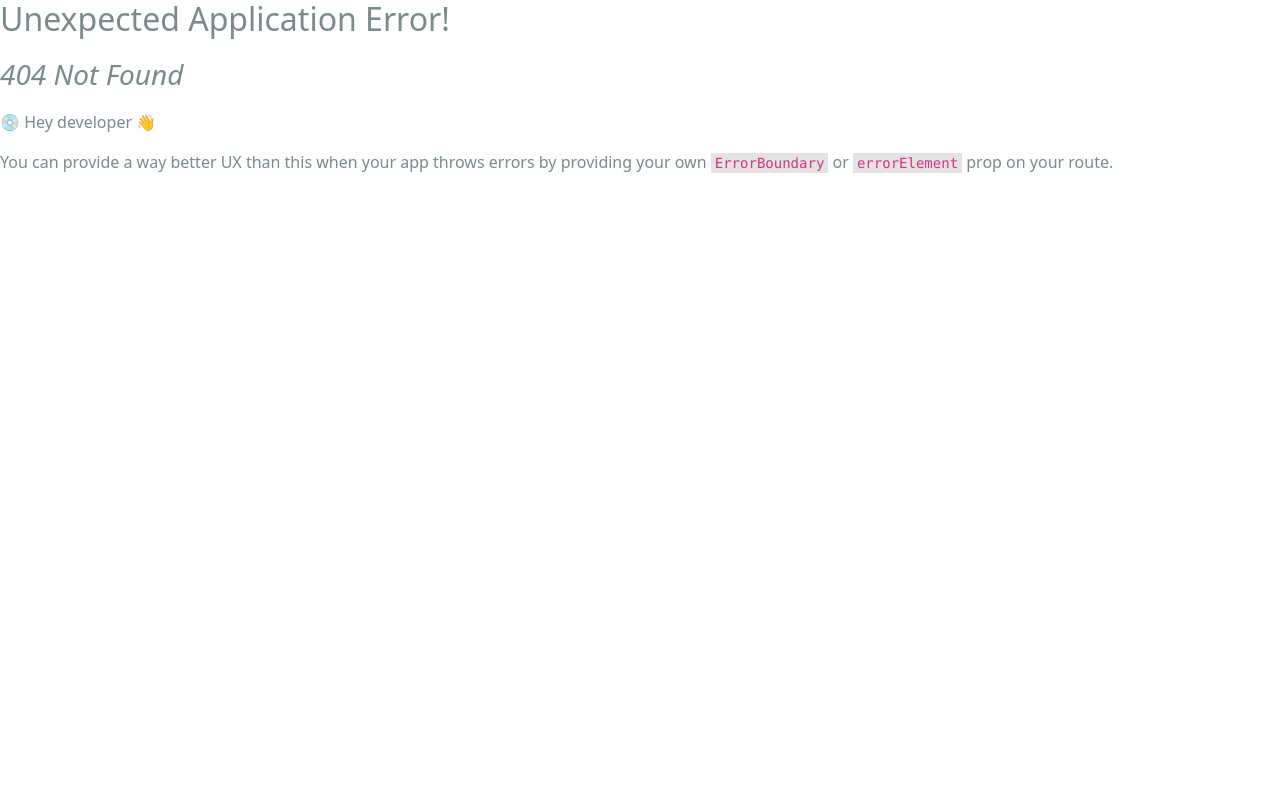
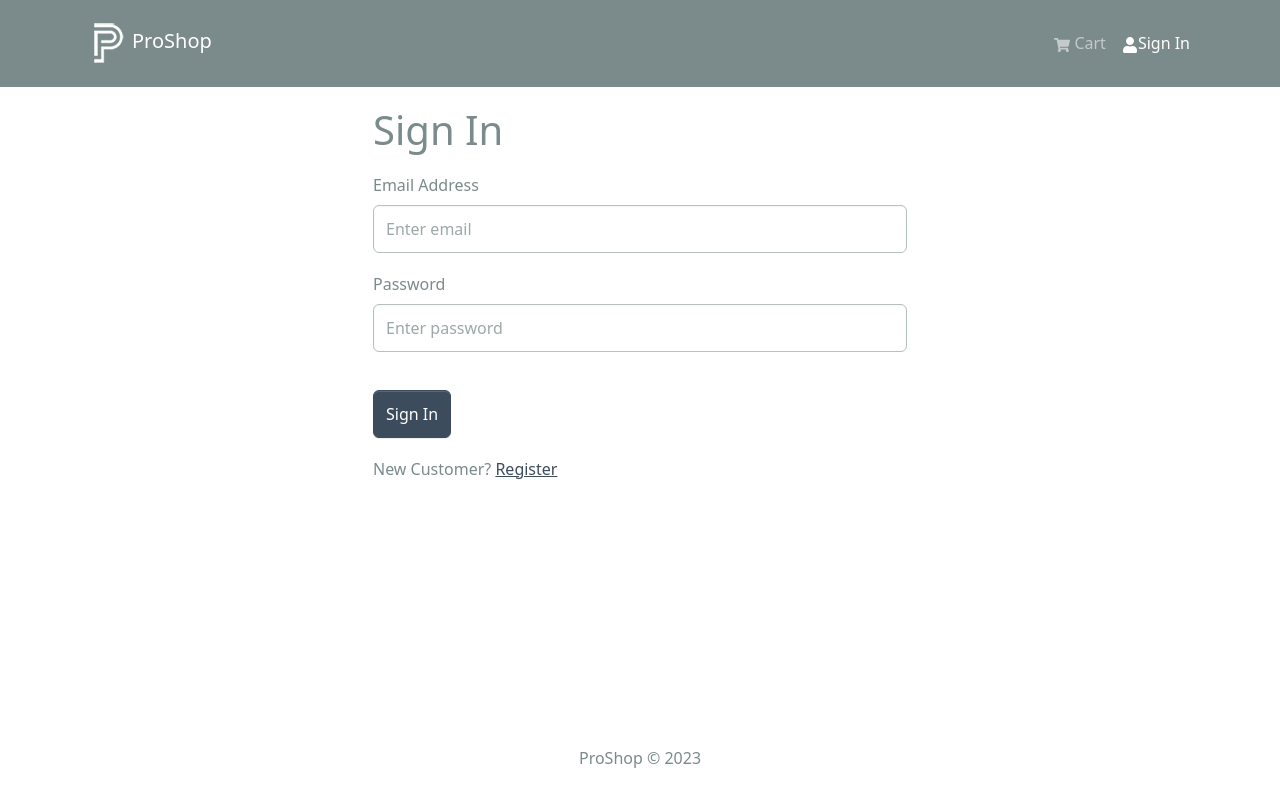
Before and after one commit to Swapnaja9860/ProShop, a React (Create React App) app in the folder frontend/: page /login in a window 1280 px wide. Before the commit this address had no page. Shown: the top 802 px of the page. Built offline with nearby package versions, Linux system fonts and the light colour scheme.

Commit message:
add authentication and login screen

```diff
--- a/frontend/package.json
+++ b/frontend/package.json
@@ -16,6 +16,7 @@
     "react-router-bootstrap": "^0.26.2",
     "react-router-dom": "^6.15.0",
     "react-scripts": "5.0.1",
+    "react-toastify": "^9.1.3",
     "web-vitals": "^2.1.4"
   },
   "scripts": {
--- a/frontend/src/App.js
+++ b/frontend/src/App.js
@@ -1,6 +1,8 @@
 import React from 'react'
 import Header from './components/Header'
 import Footer from './components/Footer'
+import {ToastContainer} from 'react-toastify'
+import 'react-toastify/dist/ReactToastify.css';
 import {Container} from "react-bootstrap"
 import { Outlet } from 'react-router-dom'
 
@@ -13,6 +15,7 @@ const App = () => {
       <Container>
         <Outlet />
       </Container>
+      <ToastContainer/>
     </main>
     <Footer/>
     </>
--- /dev/null
+++ b/frontend/src/components/FormContainer.jsx
@@ -0,0 +1,16 @@
+import React from 'react'
+import {Container, Row, Col} from 'react-bootstrap'
+
+const FormContainer = ({children}) => {
+  return (
+    <Container>
+        <Row className="justify-content-md-center">
+            <Col xs={12} md={6}>
+                {children}
+            </Col>
+        </Row>
+    </Container>
+  )
+}
+
+export default FormContainer
--- a/frontend/src/constants.js
+++ b/frontend/src/constants.js
@@ -1,6 +1,6 @@
-// export const BASE_URL = process.env.NODE_ENV === "development" ? 'http://localhost:5000' : '';
+export const BASE_URL = process.env.NODE_ENV === "development" ? 'http://localhost:5000' : '';
 
-export const BASE_URL = '';
+//export const BASE_URL = '';
 export const PRODUCTS_URL = '/api/products';
 export const USERS_URL = '/api/users';
 export const PAYPAL_URL = '/api/paypal/config';
--- a/frontend/src/index.js
+++ b/frontend/src/index.js
@@ -16,6 +16,7 @@ import reportWebVitals from './reportWebVitals';
 import HomeScreen from './screens/HomeScreen';
 import ProductScreen from './screens/ProductScreen';
 import CartScreen from './screens/CartScreen';
+import LoginScreen from './screens/LoginScreen';
 
 const router = createBrowserRouter(
   createRoutesFromElements(
@@ -23,6 +24,7 @@ const router = createBrowserRouter(
       <Route index={true} path='/' element={<HomeScreen/>}/>
       <Route path='/product/:id' element={<ProductScreen/>}/>
       <Route path='/cart' element={<CartScreen/>}/>
+      <Route path="/login" element={<LoginScreen/>}/>
     </Route>
   )
 )
--- /dev/null
+++ b/frontend/src/screens/LoginScreen.jsx
@@ -0,0 +1,88 @@
+import React from 'react'
+import FormContainer from '../components/FormContainer'
+import { useState, useEffect } from 'react'
+import {Link, useLocation, useNavigate} from 'react-router-dom'
+import { useDispatch, useSelector } from 'react-redux'
+import {Form, Row, Col, Button} from 'react-bootstrap'
+import Loader from '../components/Loader'
+import { useLoginMutation } from '../slices/userApiSlice'
+import { setCredentials } from '../slices/authSlice'
+import {toast} from 'react-toastify'
+
+const LoginScreen = () => {
+
+  const [email, setEmail] = useState('')
+  const [password, setPassword] = useState('')
+
+  const dispatch = useDispatch();
+  const navigate = useNavigate();
+
+  const[login, {isLoading}] = useLoginMutation();
+
+  const {userInfo} = useSelector((state) => state.auth);
+  const {search} = useLocation();
+  const sp = new URLSearchParams(search);
+  const redirect = sp.get('redirect') || '/';
+
+  useEffect(()=>{
+    if(userInfo){
+        navigate(redirect);
+    }
+  }, [userInfo, redirect, navigate])
+
+  const submitHandler = async (e) =>{
+    e.preventDefault();
+    try{
+       const res = await login({email, password}).unwrap();
+       dispatch(setCredentials({...res, }))
+       navigate(redirect)
+    } catch(error){
+        toast.error(error?.data?.message || error.error)
+    }
+  }
+
+  return (
+    <FormContainer>
+        <h1>Sign In</h1>
+
+        <Form onSubmit={submitHandler}>
+            <Form.Group controlId='email' className='my-3'>
+                <Form.Label>Email Address</Form.Label>
+                <Form.Control
+                    type="email"
+                    placeholder='Enter email'
+                    value={email}
+                    onChange={(e) => setEmail(e.target.value)}
+                >
+                </Form.Control>
+            </Form.Group>
+
+             <Form.Group controlId='password' className='my-3'>
+                <Form.Label>Password</Form.Label>
+                <Form.Control
+                    type="password"
+                    placeholder='Enter password'
+                    value={password}
+                    onChange={(e) => setPassword(e.target.value)}
+                >
+                </Form.Control>
+            </Form.Group>
+
+            <Button type='submit' variant='primary' className='mt-3' disabled={isLoading}>
+                Sign In
+            </Button>
+
+            {isLoading && <Loader/>}
+        </Form>
+
+        <Row className='py-3'>
+            <Col>
+                New Customer? <Link to={redirect ? `/register?redirect=${redirect}` : '/register'}>Register</Link>
+            </Col>
+        </Row>
+    </FormContainer>
+
+  )
+}
+
+export default LoginScreen
--- /dev/null
+++ b/frontend/src/slices/authSlice.js
@@ -0,0 +1,20 @@
+import { createSlice } from "@reduxjs/toolkit";
+
+const initialState = {
+    userInfo: localStorage.getItem('userinfo') ? JSON.parse(localStorage.getItem('userinfo')) : null,
+}
+
+const authSlice = createSlice({
+    name: 'auth',
+    initialState,
+    reducers: {
+        setCredentials: (state, action) =>{
+            state.userInfo = action.payload;
+            localStorage.setItem('userInfo', JSON.stringify(action.payload))
+        }
+    }
+})
+
+export default authSlice.reducer;
+
+export const {setCredentials} = authSlice.actions
--- /dev/null
+++ b/frontend/src/slices/userApiSlice.js
@@ -0,0 +1,18 @@
+import {USERS_URL} from '../constants';
+import { apiSlice } from './apiSlice';
+
+// we can use the api slicing instead of fetch and axios
+export const userApiSlice = apiSlice.injectEndpoints({
+    endpoints : (builder) => ({
+        // for GET method --> builder.query and POST metod --> builder.mutation
+        login: builder.mutation({
+            query: (data) => ({
+                url : `${USERS_URL}/auth`,
+                method: 'POST',
+                body : data,
+            }),
+        })
+    })
+})
+
+export const {useLoginMutation} = userApiSlice;
--- a/frontend/src/store.js
+++ b/frontend/src/store.js
@@ -1,11 +1,13 @@
 import {configureStore} from '@reduxjs/toolkit';
 import { apiSlice } from './slices/apiSlice';
-import cartSliceReducer from './slices/cartSlice'
+import cartSliceReducer from './slices/cartSlice';
+import authSliceReducer from './slices/authSlice';
 
 const store = configureStore({
     reducer : {
         [apiSlice.reducerPath] : apiSlice.reducer,
         cart : cartSliceReducer,
+        auth : authSliceReducer
     },
     middleware : (getDefaultMiddleware) => getDefaultMiddleware().concat(apiSlice.middleware),
     devTools: true,
```
Also changed, not shown: 1 other file (tests, documents, lock files or other folders).
